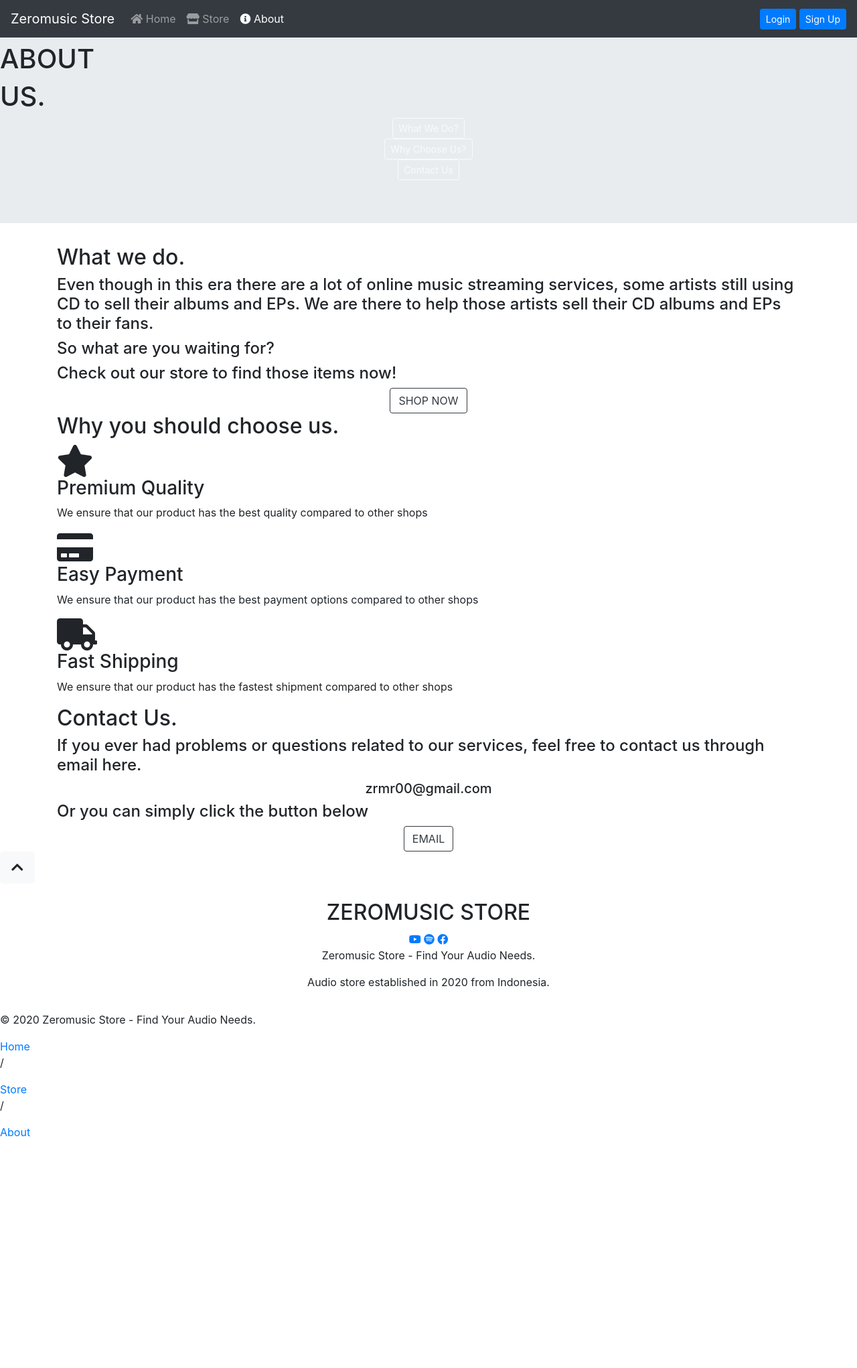
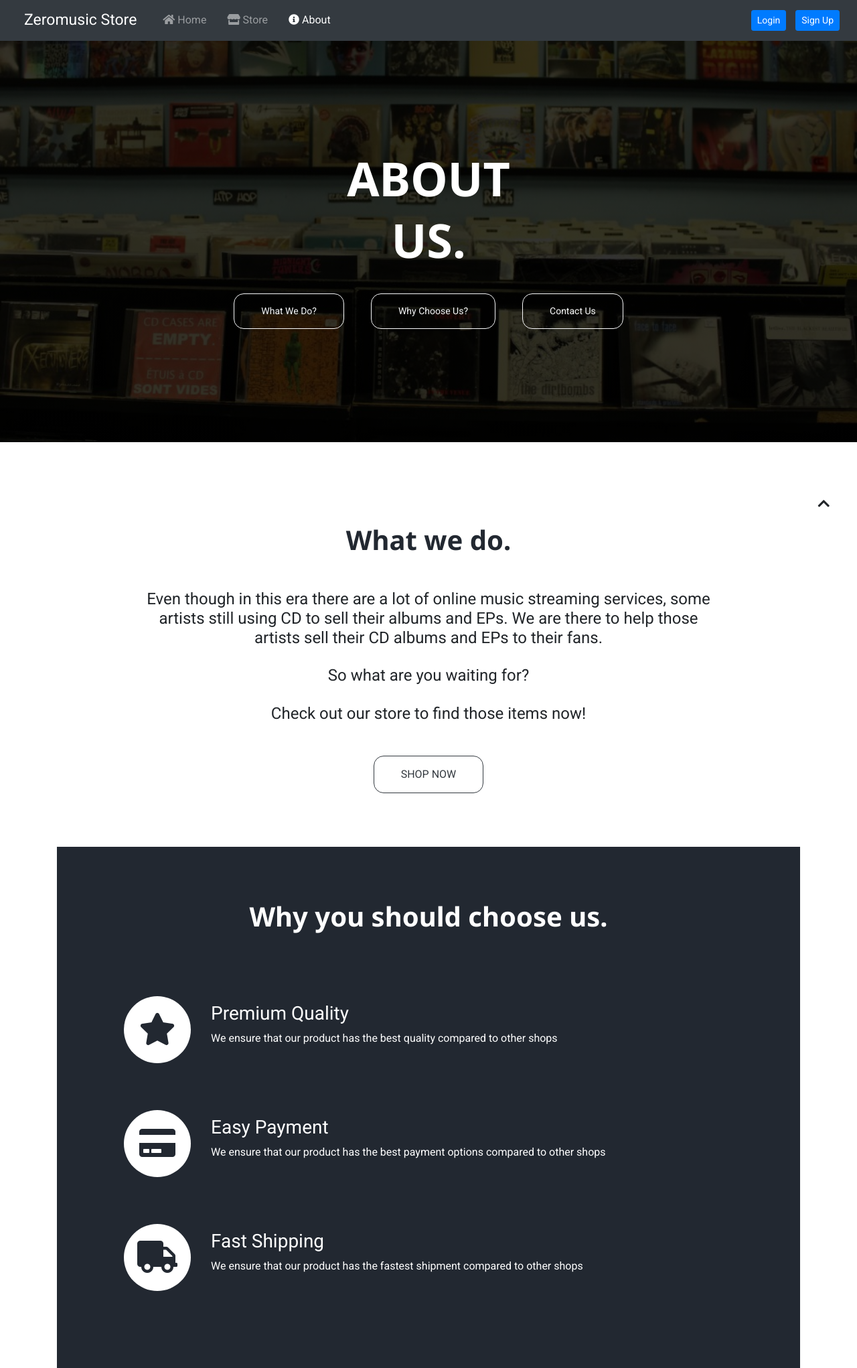
Before and after one commit to akbarlintang/music-store, a plain HTML site: page about.html in a window 1280 px wide. Shown: the top 2042 px of the page at 67% size. Before the commit the page ends 1718 px from the top, so only its background shows below. Drawn offline with nearby package versions, Linux system fonts and the light colour scheme; the site is published under a folder, as on GitHub Pages, so addresses that start at the root find nothing.

Commit message:
Linking every files

```diff
--- a/about.html
+++ b/about.html
@@ -10,31 +10,31 @@
         <link href="https://fonts.googleapis.com/css2?family=Roboto&display=swap" rel="stylesheet">
         <link href="https://fonts.googleapis.com/css2?family=Noto+Sans:wght@700&display=swap" rel="stylesheet">
 
-        <link rel="stylesheet" href="/styles.css">
+        <link rel="stylesheet" href="styles.css">
         <link rel="stylesheet" href="https://maxcdn.bootstrapcdn.com/bootstrap/4.0.0/css/bootstrap.min.css" integrity="sha384-Gn5384xqQ1aoWXA+058RXPxPg6fy4IWvTNh0E263XmFcJlSAwiGgFAW/dAiS6JXm" crossorigin="anonymous"><link rel="stylesheet" href="https://maxcdn.bootstrapcdn.com/bootstrap/4.0.0/css/bootstrap.min.css" integrity="sha384-Gn5384xqQ1aoWXA+058RXPxPg6fy4IWvTNh0E263XmFcJlSAwiGgFAW/dAiS6JXm" crossorigin="anonymous">
     </head>
     <body>
         <nav class="navbar navbar-expand-lg navbar-dark bg-dark fixed-top">
-            <a class="navbar-brand brand" href="/index.html">Zeromusic Store</a>
+            <a class="navbar-brand brand" href="index.html">Zeromusic Store</a>
             <button class="navbar-toggler" type="button" data-toggle="collapse" data-target="#navbarNav" aria-controls="navbarNav" aria-expanded="false" aria-label="Toggle navigation">
                 <span class="navbar-toggler-icon"></span>
             </button>
             <div class="collapse navbar-collapse" id="navbarNav">
                 <ul class="navbar-nav">
                     <li class="nav-item">
-                        <a class="nav-link" href="/index.html">
+                        <a class="nav-link" href="index.html">
                         <i class="fa fa-home"></i>
                         Home
                         </a>
                     </li>
                     <li class="nav-item">
-                        <a class="nav-link" href="/store.html">
+                        <a class="nav-link" href="store.html">
                         <i class="fa fa-store"></i>
                         Store
                         </a>
                     </li>
                     <li class="nav-item active">
-                        <a class="nav-link" href="/about.html">
+                        <a class="nav-link" href="about.html">
                         <i class="fa fa-info-circle"></i>
                         About
                         <span class="sr-only">(current)</span>
@@ -74,7 +74,7 @@
                 <h4>So what are you waiting for?</h4>
                 <h4>Check out our store to find those items now!</h4>
                 <div class="text-center btn-shop">
-                    <a class="btn btn-outline-dark text-center" href="./store.html" role="button">SHOP NOW</a>
+                    <a class="btn btn-outline-dark text-center" href="store.html" role="button">SHOP NOW</a>
                 </div>
             </section>
 
@@ -146,11 +146,11 @@
                     <p>© 2020 Zeromusic Store - Find Your Audio Needs.</p>
                 </div>
                 <div class="footer-right">
-                    <a href="./index.html">Home</a>
+                    <a href="index.html">Home</a>
                     <p>/</p>
-                    <a href="./store.html">Store</a>
+                    <a href="store.html">Store</a>
                     <p>/</p>
-                    <a href="./about.html">About</a>
+                    <a href="about.html">About</a>
                 </div>
             </div>
         </footer>
```
Also changed, not shown: index.html (+8 -8 lines), store.html (+28 -4 lines).
